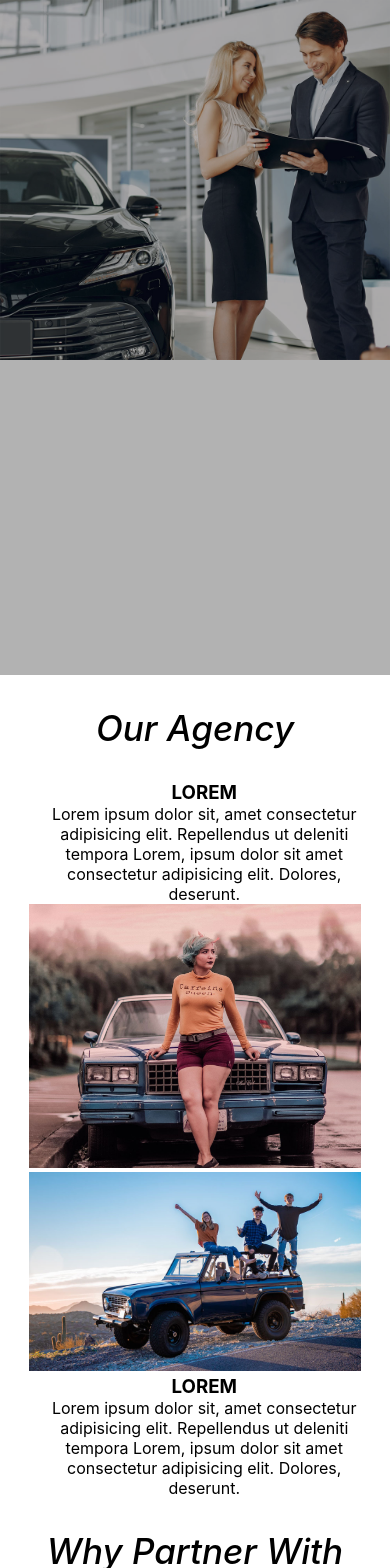
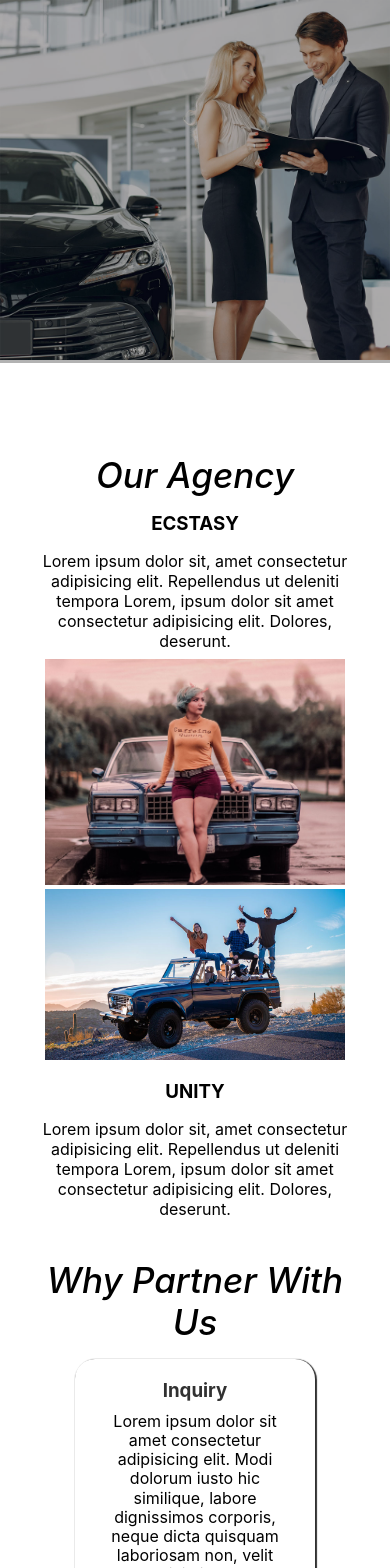
Before and after one commit to dev-empire/my-consultancy, a React (Create React App) app: page / in a window 390 px wide. Shown: the top 1568 px of the page. Built offline with nearby package versions, Linux system fonts and the light colour scheme.

Commit message:
CSS file update

```diff
--- a/src/App.css
+++ b/src/App.css
@@ -6,7 +6,7 @@
 
 .container {
   margin: auto;
-  width: 85%;
+  width: 80%;
   overflow: hidden;
 }
 
@@ -19,7 +19,6 @@
 }
 .bg-img::after {
   background: rgba(0, 0, 0, 0.3);
-  /* opacity: 0.2; */
   content: '';
   height: 80%;
   left: 0;
@@ -31,7 +30,7 @@
 }
 
 .imgStyle {
-  max-width: 500px;
+  max-width: 650px;
 }
 
 .head {
@@ -51,6 +50,12 @@
   align-items: center;
   text-align: center;
   justify-content: center;
+  margin: auto;
+  align-self: center;
+}
+
+.grid > div > p {
+  margin: 1rem 0;
 }
 
 .grid:nth-child(2),
@@ -88,7 +93,7 @@
 
 .flexbox > div:hover {
   padding: 0;
-  box-shadow: #515151 5px 5px 10px;
+  box-shadow: #515151 2.5px 2.5px 5px;
   cursor: pointer;
   padding: 20px;
 }
@@ -117,11 +122,29 @@ a {
 }
 
 @media (max-width: 563px) {
+  .bg-img {
+    height: 50vh;
+  }
+  .bg-img::after {
+    height: 43vh;
+  }
   .imgStyle {
-    max-width: 350px;
+    max-width: 300px;
+  }
+
+  .head {
+    margin-bottom: 0;
   }
   .grid {
     grid-template-columns: 1fr;
+  }
+
+  .grid > div > h3 {
+    margin: 1rem 0 0rem 0;
+  }
+
+  .grid > div > p {
+    margin: 1rem 0 0.5rem 0;
   }
   .flexbox {
     flex-direction: column;
--- a/src/components/Home.js
+++ b/src/components/Home.js
@@ -12,7 +12,7 @@ const Home = () => {
 
           <div className="grid">
             <div>
-              <h3>LOREM</h3>
+              <h3>ECSTASY</h3>
               <p>
                 Lorem ipsum dolor sit, amet consectetur adipisicing elit.
                 Repellendus ut deleniti tempora Lorem, ipsum dolor sit amet
@@ -28,7 +28,7 @@ const Home = () => {
               <img src={img1} className="imgStyle" alt="image1" />{' '}
             </div>
             <div>
-              <h3>LOREM</h3>
+              <h3>UNITY</h3>
               <p>
                 Lorem ipsum dolor sit, amet consectetur adipisicing elit.
                 Repellendus ut deleniti tempora Lorem, ipsum dolor sit amet
```
